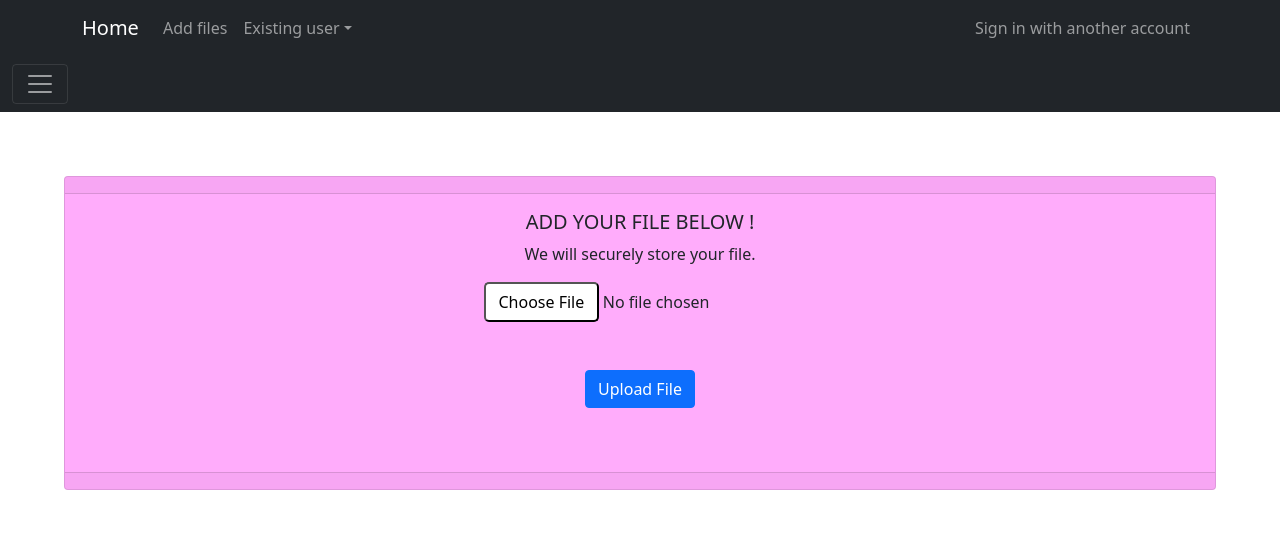
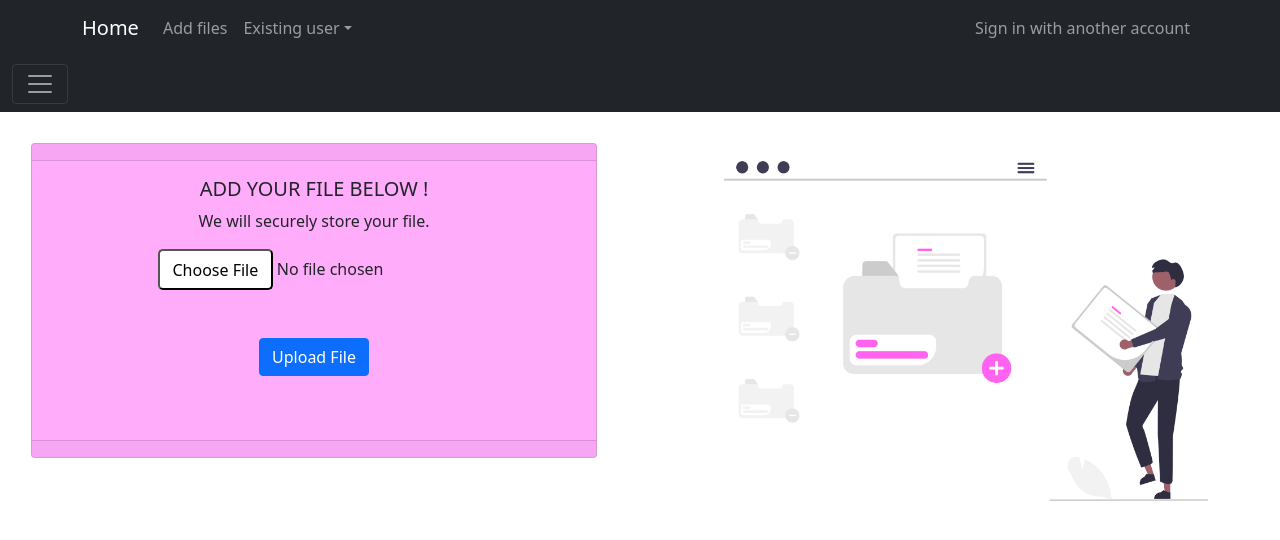
Before and after one commit to sanz17/sfs, a React (Create React App) app: page /Add in a window 1280 px wide. Shown: the top 540 px of the page. Built offline with nearby package versions, Linux system fonts and the light colour scheme.

Commit message:
home page

```diff
--- a/package.json
+++ b/package.json
@@ -3,6 +3,9 @@
   "version": "0.1.0",
   "private": true,
   "dependencies": {
+    "@emotion/react": "^11.9.0",
+    "@emotion/styled": "^11.8.1",
+    "@mui/material": "^5.6.3",
     "@testing-library/jest-dom": "^5.16.2",
     "@testing-library/react": "^12.1.3",
     "@testing-library/user-event": "^13.5.0",
--- a/src/components/CSS/Add.css
+++ b/src/components/CSS/Add.css
@@ -2,6 +2,7 @@
     margin: 5% 5% 0 5%;
     vertical-align: middle;
     background-color: rgb(255, 172, 251);
+    background-image: 'E:\my experiments\sfs\app-sfs\public\img\imgtwo.jpg';
     /* text-emphasis-color: white; */
 }
 
--- a/src/components/RightSide.jsx
+++ b/src/components/RightSide.jsx
@@ -5,6 +5,7 @@ const RightSide = () => {
   return (
     <div>
         <Image src='./img/imgthree.png' thumbnail style={{border:"none"}} />
+
     </div>
   )
 }
--- a/src/components/add.jsx
+++ b/src/components/add.jsx
@@ -1,25 +1,39 @@
 import React from "react";
-import './CSS/Add.css'
-import {Card, Button} from 'react-bootstrap'
+import "./CSS/Add.css";
+import { Card, Button, Col } from "react-bootstrap";
+import Image from "react-bootstrap/Image";
+import { Row} from "react-bootstrap";
 
 const Add = () => {
-  const checkFile=()=>{
+  const checkFile = () => {
     alert("Please choose a File");
-  }
+  };
   return (
     <>
-      <Card className="text-center" collapseOnSelect expand="lg"  variant="dark">
+      <Row>
+        <Col>
+          <Card
+            className="text-center"
+            collapseOnSelect
+            expand="lg"
+            variant="dark"
+          >
             <Card.Header></Card.Header>
             <Card.Body>
               <Card.Title>ADD YOUR FILE BELOW !</Card.Title>
-          <Card.Text>
-            We will securely store your file.
-          </Card.Text>
-          <input type="file"  className="choose_file"/> <br />
-          <Button variant="primary" className="my-5" onClick={checkFile}>Upload File</Button>
+              <Card.Text>We will securely store your file.</Card.Text>
+              <input type="file" className="choose_file" /> <br />
+              <Button variant="primary" className="my-5" onClick={checkFile}>
+                Upload File
+              </Button>
             </Card.Body>
             <Card.Footer className="text-muted"></Card.Footer>
           </Card>
+        </Col>
+        <Col>
+          <Image src='./img/imgfour.png' thumbnail style={{border:"none"}} />
+        </Col>
+      </Row>
     </>
   );
 };
--- a/src/components/home.jsx
+++ b/src/components/home.jsx
@@ -1,12 +1,20 @@
 import React from "react";
-import Image from 'react-bootstrap/Image'
+import "./CSS/Home.css";
+import Image from "react-bootstrap/Image";
+import { Row, Col } from "react-bootstrap";
 
 const Home = () => {
   return (
-    <div>
-      <Image src="./images/home.svg"  />
-    </div>
+    <>
+      <Row className="landing">
+        <Col>
+          <Image src="./img/imgtwo.jpg" thumbnail style={{ border: "none" }} />
+        </Col>
+        <Col>
+          Secure file storage system
+        </Col>
+      </Row>
+    </>
   );
 };
-
 export default Home;
```
Also changed, not shown: public/img/home.svg (added), src/components/CSS/Home.css (added), 1 other file (tests, documents, lock files or other folders). Lines whose indentation alone changed are shown as unchanged.
